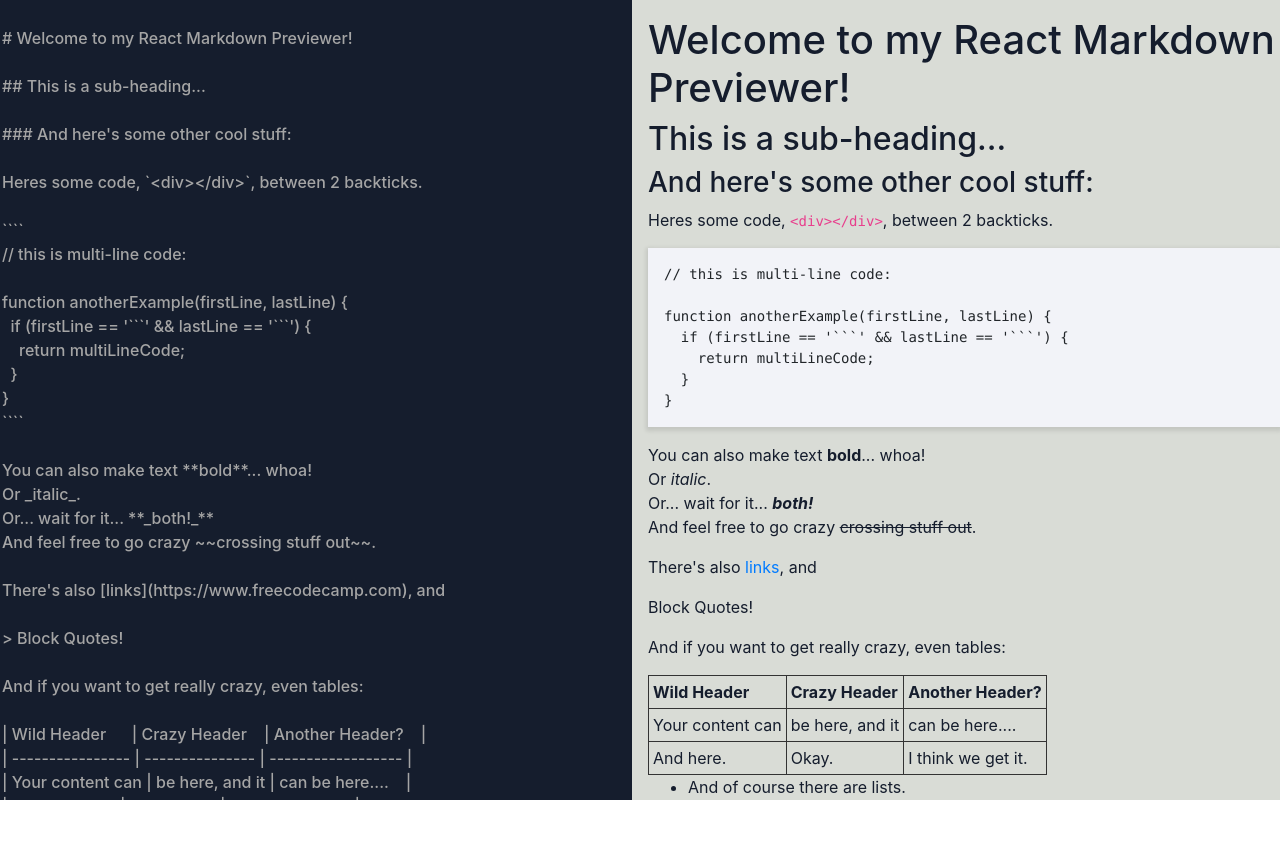
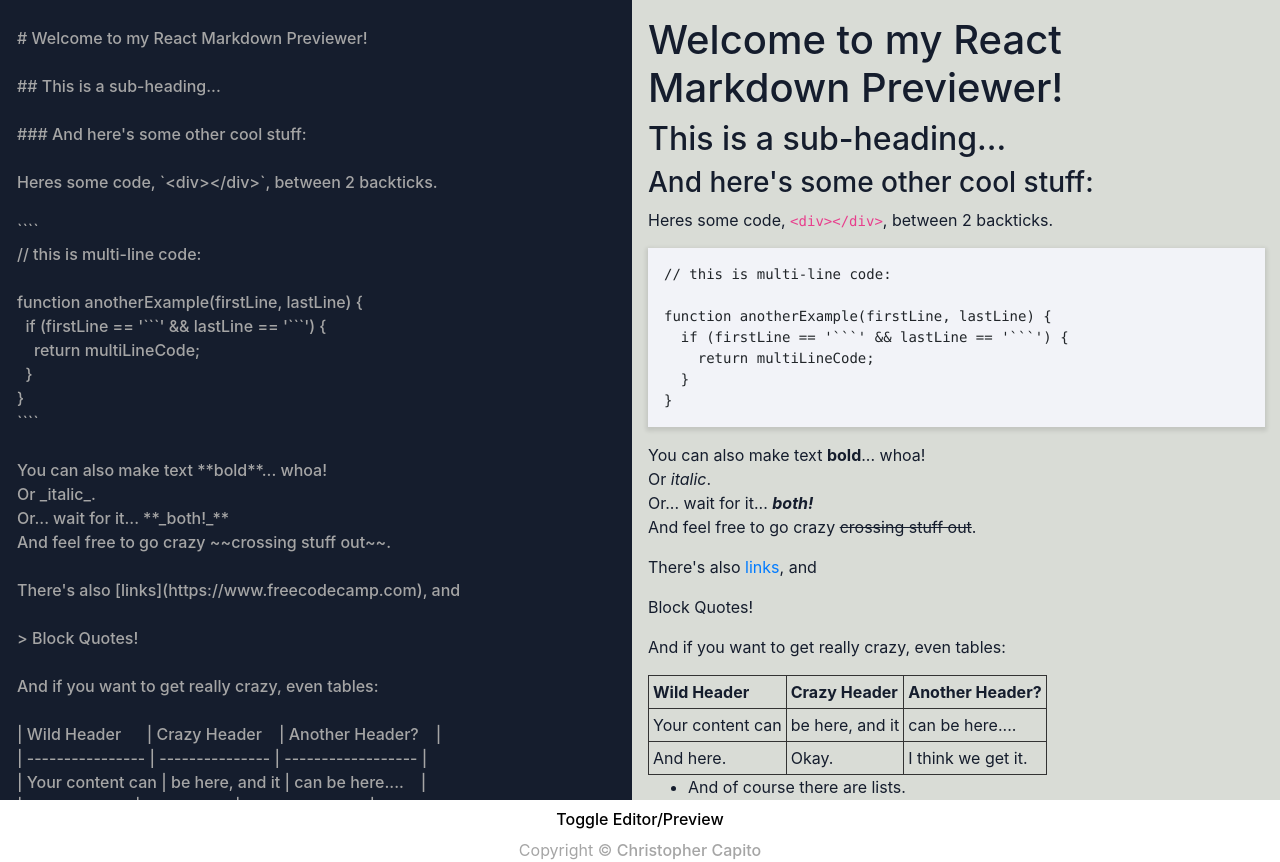
Before and after one commit to ChristopherCapito/FCC-02-02, a React (Create React App) app: page / in a window 1280 px wide. Before the commit the page ends 800 px from the top, so only its background shows below. Built offline with nearby package versions, Linux system fonts and the light colour scheme.

Commit message:
Added Footer and made the whole thing collapsable

```diff
--- a/src/App.css
+++ b/src/App.css
@@ -1,12 +1,11 @@
-:root{
-  --bright-color: #D9DCD6;
-  --dark-color:#151d2d;
-  --medium-color: #A5A5A5
-
+:root {
+  --bright-color: #d9dcd6;
+  --dark-color: #151d2d;
+  --medium-color: #a5a5a5;
 }
 
-body, html {
-  overflow: hidden;
+body,
+html {
 }
 
 #markdownEditor {
@@ -15,7 +14,7 @@ body, html {
   padding-right: 0;
 }
 
-#preview{
+#preview {
   padding-top: 1rem;
   padding-bottom: 1rem;
   padding-left: 1rem;
@@ -28,7 +27,33 @@ body, html {
 
 .form-group {
   height: 100%;
+}
 
+#container {
+  padding: 0;
+}
+
+#toggler {
+  text-align: center;
+  text-decoration: none;
+}
+#toggler button {
+  color: black;
+  font-weight: 500;
+}
+
+#flexContainer {
+  margin: 0;
+}
+
+#footer{
+  text-align: center;
+  text-decoration: none;
+  color: var(--medium-color);
+}
+#footer a{
+  font-weight: 500;
+  color: var(--medium-color);
 }
 
 .markdownEditorText {
@@ -43,16 +68,16 @@ body, html {
 }
 
 @media (max-width: 672px) {
-  #flexContainer{
+  #flexContainer {
     flex-direction: column;
   }
 
-  #markdownEditor{
+  #markdownEditor {
     height: 50vh;
     padding-right: 0px;
     border-bottom: 16px #595959 solid;
   }
-  #preview{
+  #preview {
     border-top: 16px #595959 solid;
   }
 }
@@ -61,7 +86,8 @@ textarea:focus {
   outline: none;
 }
 
-td,th {
+td,
+th {
   border: 1px solid #333;
   padding: 4px;
 }
@@ -69,10 +95,10 @@ td,th {
 pre {
   padding: 1rem;
   background: rgb(242, 243, 248);
-  box-shadow: 0px 2px 4px 2px rgba(0,0,0,0.1);
-  }
+  box-shadow: 0px 2px 4px 2px rgba(0, 0, 0, 0.1);
+}
 
-  img{
-    width: 100%;
-    height: 100%;
-  }
+img {
+  width: 100%;
+  height: 100%;
+}
--- a/src/App.js
+++ b/src/App.js
@@ -1,6 +1,15 @@
 import React, { useState, useEffect } from 'react';
 import './App.css';
-import { Container, Row, Col, FormGroup, FormControl } from 'react-bootstrap';
+import {
+  Container,
+  Row,
+  Col,
+  FormGroup,
+  FormControl,
+  Accordion,
+  Button,
+  Card
+} from 'react-bootstrap';
 import marked from 'marked';
 //import htmlParser from 'html-react-parser';
 import DOMpurify from 'dompurify';
@@ -92,14 +101,16 @@ function App() {
       let start = editorText.slice(0, index);
       let end = editorText.slice(index);
 
-      event.target.value=`${start}&emsp;${end}`;
+      event.target.value = `${start}&emsp;${end}`;
       event.target.selectionEnd = event.target.selectionEnd + 1;
     }
   };
 
   return (
     <div className='App'>
-      <Container fluid='true'>
+      <Container fluid='true' id='container'>
+        <Accordion defaultActiveKey='0'>
+          <Accordion.Collapse eventKey='0'>
             <Row id='flexContainer' style={{ minHeight: '100vh' }}>
               <Col id='markdownEditor'>
                 <FormGroup>
@@ -119,6 +130,17 @@ function App() {
                 dangerouslySetInnerHTML={{ __html: htmlOutput }}
               ></Col>
             </Row>
+          </Accordion.Collapse>
+          <div id='toggler'>
+            <Accordion.Toggle as={Button} variant='link' eventKey='0'>
+              Toggle Editor/Preview
+            </Accordion.Toggle>
+          </div>
+        </Accordion>
+        <footer id="footer">
+        Copyright &copy;{' '}
+          <a href='http://www.capito.rocks'>Christopher Capito</a>
+        </footer>
       </Container>
     </div>
   );
```
Lines whose indentation alone changed are shown as unchanged.
